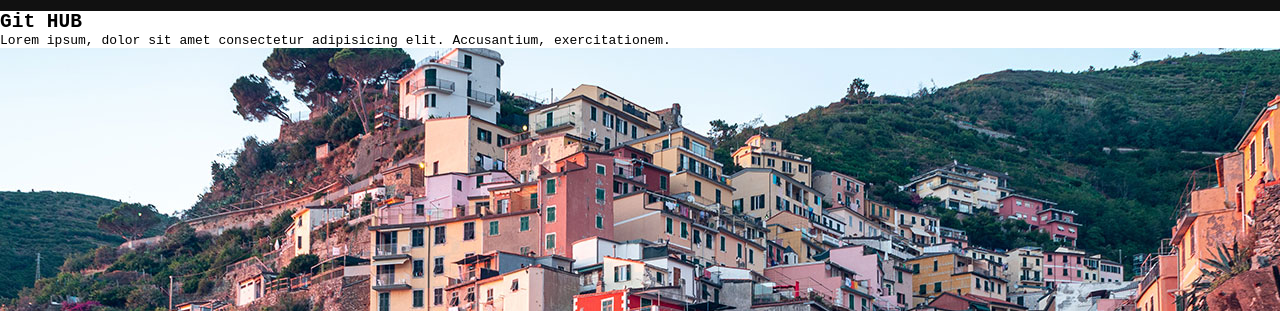
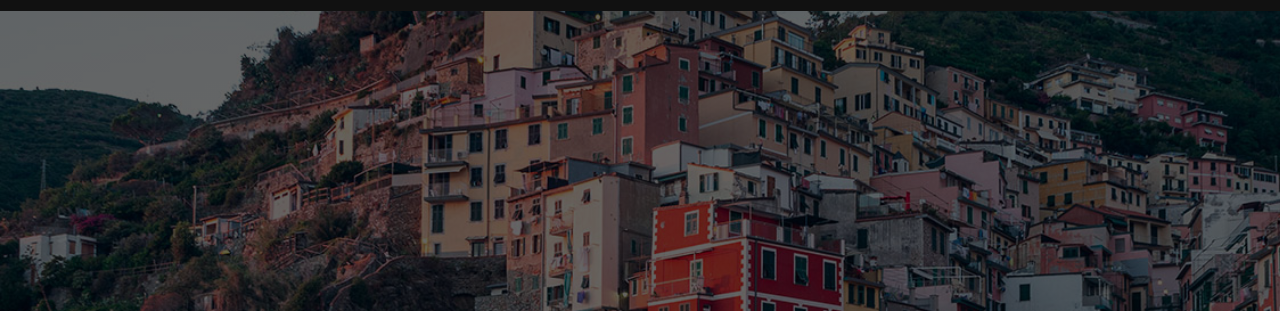
Before and after one commit to murodbekKazakov/GitHub-tutorial, a plain HTML site: page index.html in a window 1280 px wide. Shown: the part 74-385 px from the top of the page. Drawn offline with Linux system fonts and the light colour scheme.

Commit message:
Footer section and background image, heading and description

```diff
--- a/index.html
+++ b/index.html
@@ -10,7 +10,7 @@
 <body>
     <header>
         <div class="main-brand">
-            <h1>Welcome to Lider taxi</h1>
+            <a href="#"><h1>Welcome to Lider taxi</h1></a>
         </div>
         <div class="main-navigation">
             <nav>
@@ -26,7 +26,6 @@
     <section>
         <h1>Git HUB</h1>
         <p>Lorem ipsum, dolor sit amet consectetur adipisicing elit. Accusantium, exercitationem.</p>
-        <img src="bg.jpg" alt="">
     </section>
 
     <footer>
--- a/main.css
+++ b/main.css
@@ -4,6 +4,10 @@
     font-family: monospace;
     list-style:none;
     text-decoration: none;
+}
+body{
+    background:linear-gradient(rgba(0,0,0,0.6), rgba(0,0,0,0.6)),  url(./bg.jpg);
+    background-size: cover;
 }
 header{
     display: flex;
@@ -39,3 +43,24 @@ header nav ul li a:hover{
     border-radius: 8px;
     background:none;
 }
+
+section{
+    display: flex;
+    justify-content: center;
+    align-items: center;
+    flex-direction: column;
+    height: 90vh;
+}
+section h1{
+    font-size:64px;
+    background-color:#ccc;
+    border: 1px solid #000;
+    margin-bottom: 10px;
+}
+section p{
+    font-size:24px;
+    background-color:#ccc;
+}
+footer p{
+    background-color:#ccc;
+}
```
Also changed, not shown: 1 other file.
